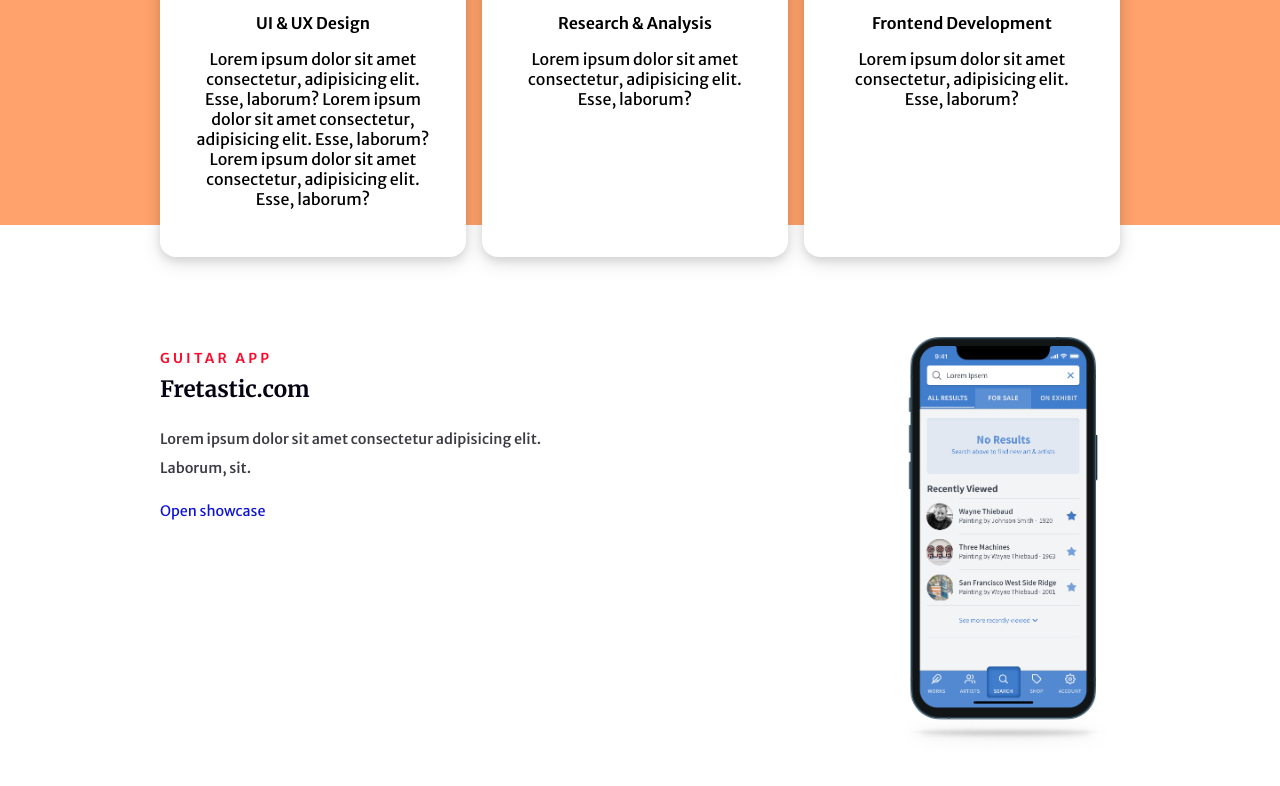
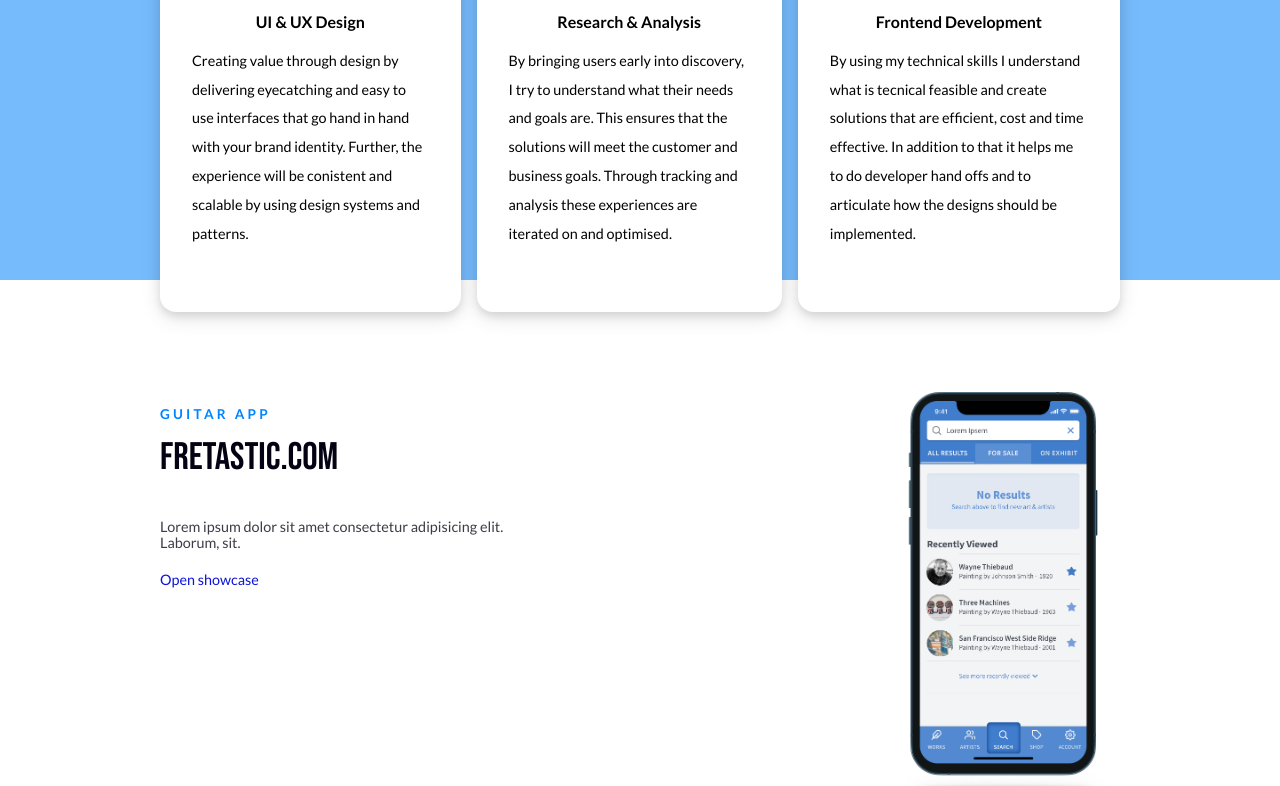
Before and after one commit to phitoki/kirschthaler.io, a plain HTML site: page index.html in a window 1280 px wide. Shown: the part 1529-2315 px from the top of the page. Drawn offline with nearby package versions, Linux system fonts and the light colour scheme.

Commit message:
changed CSS and added skill text

```diff
--- a/css/main.scss
+++ b/css/main.scss
@@ -1,11 +1,11 @@
 // import fonts
-@import url('https://fonts.googleapis.com/css2?family=Merriweather+Sans:wght@300;400;500;600&family=Merriweather:wght@700&display=swap');
+@import url('https://fonts.googleapis.com/css2?family=Lato:wght@100;300;400;700&display=swap');
 @import url('https://fonts.googleapis.com/css2?family=Bebas+Neue&display=swap');
 
 // global variables
 $base-primary: #0D14D6;
-$base-secondary: #fe092a;
-$base-tertiary: #ffa26c;
+$base-secondary: #0084ff;
+$base-tertiary: #76bbfc;
 $mywhite: #ffffff;
 $shade1000: #040212;
 $shade800: #211f2c;
@@ -21,7 +21,8 @@
 body {
     height: 100vh;
     margin: 0;
-    font-family: "Merriweather Sans";
+    font-family: "Lato";
+    font-size: 16px;
 }
 
 ul {
@@ -100,8 +101,9 @@
     padding: 4rem;
     h1 {
         text-align: center;
-        font-family: "Merriweather";
-        background: -webkit-linear-gradient($base-secondary, $base-tertiary);
+        font-family: 'Bebas Neue', cursive;
+        font-size: 3.2rem;
+        background: -webkit-linear-gradient($base-primary, $base-secondary);
         -webkit-background-clip: text;
         -webkit-text-fill-color: transparent;
     }
@@ -113,7 +115,7 @@
     text-align: center;
     font-weight: bold;
     color: $shade600;
-    font-family: "Merriweather Sans";
+    font-family: "Lato";
 
     span {
         margin-top: 0.5rem;
@@ -163,17 +165,16 @@
 
 .featured-title {
     color: $shade1000;
-    font-family: "Merriweather";
-    font-weight: bold;
-    font-size: 1.4rem;
-    margin-top: -.4rem;
+    font-family: 'Bebas Neue', cursive;
+    font-size: 2.4rem;
+    margin-top: -.1rem;
     display: block;
 }
 
 .featured-desc {
     color: $shade600;
     font-size: .9rem;
-    line-height: 1.8rem;
+    line-height: 1rem;
     font-weight: 500;
 }
 
@@ -204,7 +205,7 @@
         margin: 0 auto;
 
         &.one {
-            width: 70px;
+            width: 60px;
         }
         &.two{
             width: 80px;
@@ -216,10 +217,11 @@
     .skill-title {
         font-weight: bold;
     }
-    .featured-desc {
+    .featured-desc-skill-desc {
         margin-bottom: 2rem;
         font-size: .9rem;
         line-height: 1.8rem;
+        text-align: left;
     }
 }
 
@@ -321,10 +323,11 @@
 }
 
 .container-about {
+
     .info-wrapper {
         padding: 4rem 4rem 0rem 4rem;
         h1 {
-            font-family: "Merriweather";
+            font-family: 'Bebas Neue', cursive;
             color: $shade1000;
         }
         p {
--- a/index.html
+++ b/index.html
@@ -56,7 +56,7 @@
             </div>
             <h1 class="stagger1">Creating
                 business and customer value through design and
-                research by involving all applicable stakeholders.
+                research by iterating and testing.
             </h1>
         </div>
     </div>
@@ -81,8 +81,8 @@
                         <img src="img/pencil.png" alt="UI/UX Icon">
                     </div>
                     <p class="skill-title">UI & UX Design</p>
-                    <p class="featured-desc-skill-desc">Lorem ipsum dolor sit amet consectetur, adipisicing elit. Esse, laborum?
-                        Lorem ipsum dolor sit amet consectetur, adipisicing elit. Esse, laborum?Lorem ipsum dolor sit amet consectetur, adipisicing elit. Esse, laborum?
+                    <p class="featured-desc-skill-desc">Creating value through design by delivering eyecatching and easy to use interfaces that go hand in hand
+                        with your brand identity. Further, the experience will be conistent and scalable by using design systems and patterns.
                     </p>
                 </li>
                 <li class="transition2">
@@ -90,14 +90,19 @@
                         <img src="img/skill-research.png" alt="Frontend Development">
                     </div>
                     <p class="skill-title">Research & Analysis</p>
-                    <p class="featured-desc-skill-desc">Lorem ipsum dolor sit amet consectetur, adipisicing elit. Esse, laborum?</p>
+                    <p class="featured-desc-skill-desc">By bringing users early into
+                        discovery, I try to understand what their needs and goals are. This ensures that the solutions will meet the customer and business goals. Through tracking and
+                        analysis these experiences are iterated on and optimised.
+                    </p>
                 </li>
                 <li class="transition2">
                     <div class="icon-container three">
                         <img src="img/skill-code.png" alt="Logo">
                     </div>
                     <p class="skill-title">Frontend Development</p>
-                    <p class="featured-desc-skill-desc">Lorem ipsum dolor sit amet consectetur, adipisicing elit. Esse, laborum?</p>
+                    <p class="featured-desc-skill-desc">By using my technical skills I understand what is tecnical feasible and create solutions that are efficient, cost and time
+                        effective. In addition to that it helps me to do developer hand offs and to articulate how the designs should be implemented.
+                    </p>
                 </li>
             </ul>
         </div>
```
Also changed, not shown: css/main.css, 1 other file.
